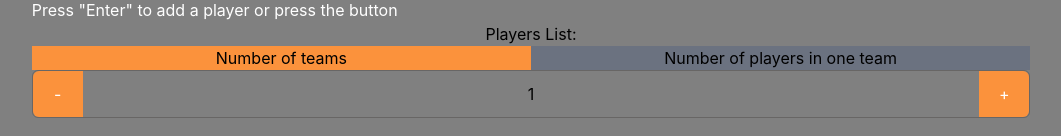
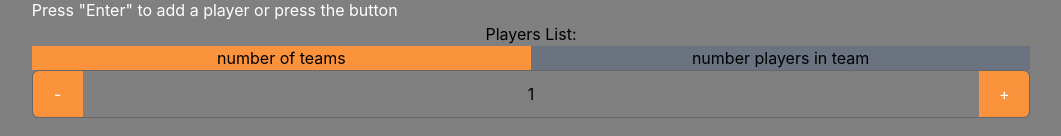
Before and after one commit to deretvir/TeamsGenerator, a React (Vite) app: page / in a window 1280 px wide. Shown: the part 206-342 px from the top of the page, without its empty margins (109-1170 px from the left). Built offline with nearby package versions, Linux system fonts and the light colour scheme.

Commit message:
Update NumberTeamsOrPlayers.tsx

```diff
--- a/src/components/TeamGenerator/NumberTeamsOrPlayers.tsx
+++ b/src/components/TeamGenerator/NumberTeamsOrPlayers.tsx
@@ -1,12 +1,26 @@
 import React, { useState } from "react";
 
-function NumberChangeBtn( {addCounter,sign, radius}){
-  return ( <button
-          className={`bg-orange-400 w-14 ${radius} text-white h-full`}
-          onClick={addCounter}
-        >
-          {sign}
-        </button>)
+function NumberChangeBtn({ addCounter, sign, radius }) {
+  return (
+    <button
+      className={`bg-orange-400 w-14 ${radius} text-white h-full`}
+      onClick={addCounter}
+    >
+      {sign}
+    </button>
+  );
+}
+
+
+function TeamsDivisionMethod({ isTeamsActive, text, handleUserChoice, color1, color2 }) {
+  return (
+    <button
+      className={`${isTeamsActive ? color1: color2} flex-1`}
+      onClick={() => handleUserChoice()}
+    >
+      {text}
+    </button>
+  );
 }
 
 const NumberTeamsOrPlayers = () => {
@@ -30,22 +44,8 @@ const NumberTeamsOrPlayers = () => {
   return (
     <>
       <div className="flex justify-between items-center m-0">
-        <button
-          className={` ${
-            isTeamsActive ? "bg-orange-400" : "bg-gray-500"
-          } flex-1`}
-          onClick={() => handleUserChoice(true)}
-        >
-          Number of teams
-        </button>
-        <button
-          className={`${
-            isTeamsActive ? "bg-gray-500" : "bg-orange-400"
-          } flex-1`}
-          onClick={() => handleUserChoice(false)}
-        >
-          Number of players in one team
-        </button>
+       <TeamsDivisionMethod isTeamsActive={isTeamsActive} text="number of teams" color1="bg-orange-400" color2="bg-gray-500" handleUserChoice={() => handleUserChoice(true)}/>
+       <TeamsDivisionMethod isTeamsActive={isTeamsActive} text="number players in team" color1="bg-gray-500" color2="bg-orange-400" handleUserChoice={() => handleUserChoice(false)} />
       </div>
 
       <div className="flex flex-row h-12 w-full justify-between items-start py-0 m-0 border border-stone-700 rounded-md border-opacity-40">
```
